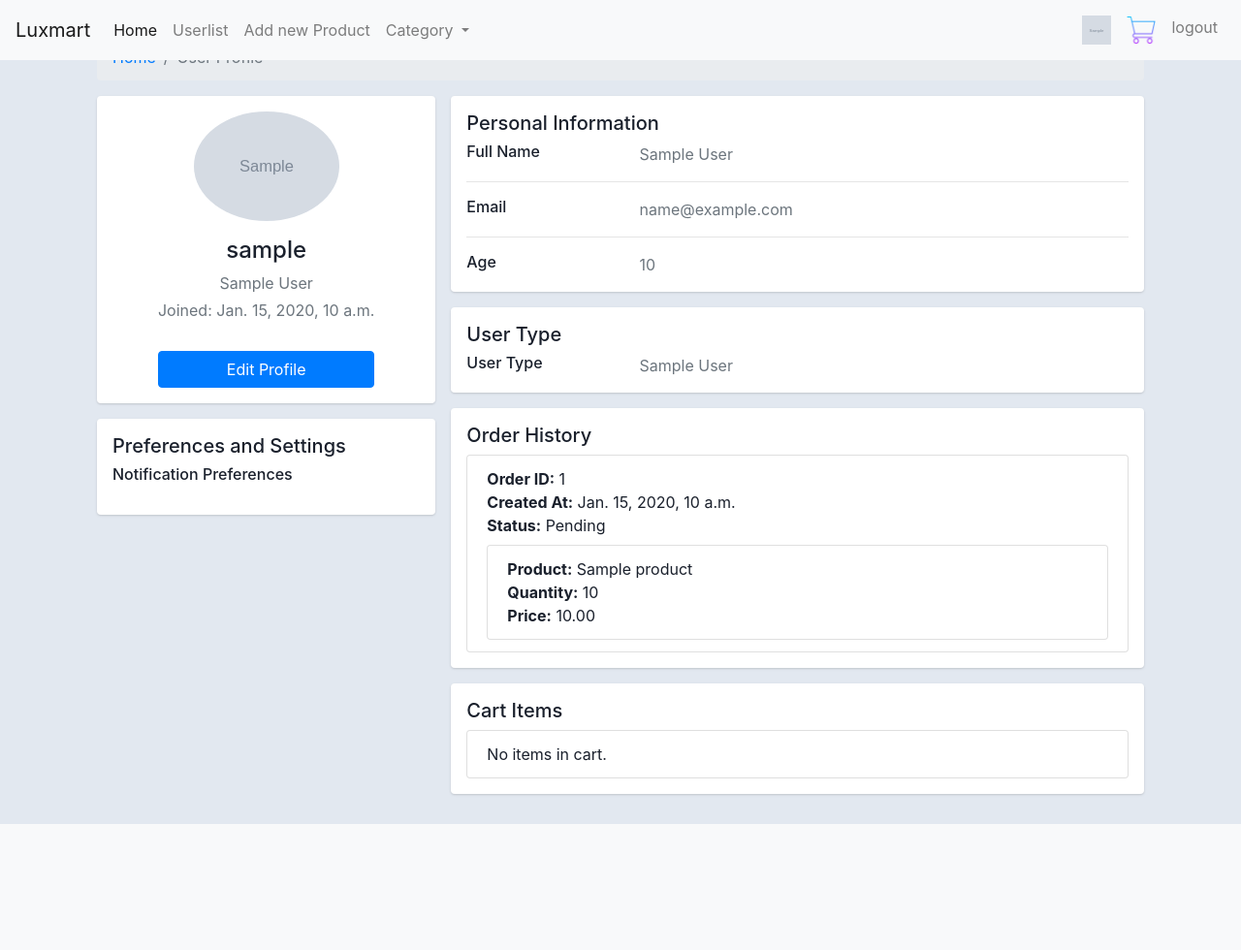
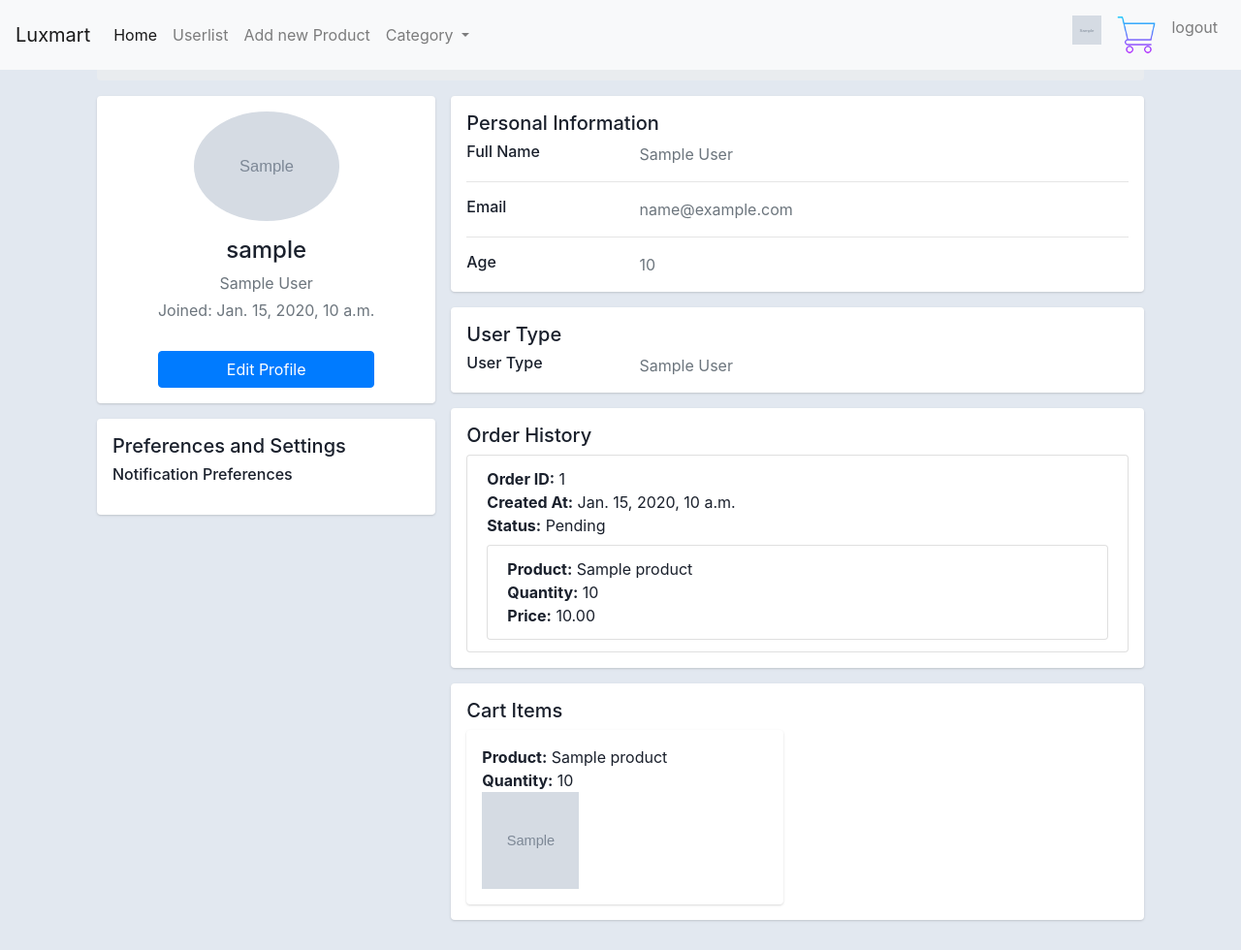
Before and after one commit to Er-shivam11/Ecommerce, a Django app: page /view_profile/ in a window 1280 px wide. Shown: the whole page at 97% size. Before the commit the page ends 850 px from the top, so only its background shows below. Run offline with Django 4.2, Linux system fonts and the light colour scheme; a user stored in the database is signed in; tables that the repository leaves empty hold one stand-in row (values such as "Sample post"); grey boxes marked "Sample" are stand-in pictures; some libraries are stand-ins or nearby versions.

Commit message:
added cart and coupon fun

```diff
--- a/luxmart/models.py
+++ b/luxmart/models.py
@@ -1,5 +1,6 @@
 from django.db import models
 from django.contrib.auth.models import AbstractUser
+from django.utils import timezone
 
 # Custom user type model
 class UserType(models.Model):
@@ -111,3 +112,16 @@ class SignUp(models.Model):
     last_name = models.CharField(max_length=100)
     email = models.EmailField(max_length=254)
     password = models.CharField(max_length=100)
+
+
+class Coupon(models.Model):
+    code = models.CharField(max_length=20, unique=True)
+    discount_percentage = models.PositiveIntegerField()
+    expiration_date = models.DateTimeField()
+    is_valid = models.BooleanField(default=True)
+
+    def __str__(self):
+        return self.code
+
+    def is_valid(self):
+        return self.is_valid and self.expiration_date > timezone.now()
--- a/luxmart/templates/header.html
+++ b/luxmart/templates/header.html
@@ -1,4 +1,30 @@
 {% load static %}
+<style>
+  .cart-icon-container {
+    position: relative;
+    display: inline-block;
+}
+
+.cart-image {
+    width: 40px; /* Adjust based on your image size */
+    height: 40px; /* Adjust based on your image size */
+}
+
+.badge {
+    position: absolute;
+    top: 40%;
+    left: 60%;
+    transform: translate(-50%, -50%);
+    padding: 0.3em 0.6em; /* Adjust padding for fit */
+    border-radius: 50%;
+    background-color: #00050a; /* Customize background color */
+    color: #fff; /* Customize text color */
+    font-size: 0.6em; /* Adjust font size if needed */
+    text-align: center;
+    line-height: 1; /* Ensures vertical alignment */
+}
+
+</style>
 <nav class="navbar fixed-top navbar-expand-lg navbar-light bg-light">
     <a class="navbar-brand" href="{% url 'home' %}">Luxmart</a>
     <button class="navbar-toggler" type="button" data-toggle="collapse" data-target="#navbarSupportedContent" aria-controls="navbarSupportedContent" aria-expanded="false" aria-label="Toggle navigation">
@@ -56,9 +82,19 @@
 
 
         <!-- Cart Icon (you can replace 'cart-icon.png' with your icon) -->
-        <li class="nav-item">
-          <a class="nav-link" href="{% url 'view_cart' %}"><img src="/static/images/o.png" alt="Cart" style="width: 30px; height: 30px;"></a>
-        </li>
+        <li class="nav-item" style="position: relative;">
+          <a class="nav-link" href="{% url 'view_cart' %}">
+              <div class="cart-icon-container">
+                  <img src="/static/images/o.png" alt="Cart" class="cart-image">
+                  {% if cart_item_count %}
+                      <span class="badge">{{ cart_item_count }}</span>
+                  {% endif %}
+              </div>
+          </a>
+      </li>
+
+
+
 
         <li class="nav-item">
           <a class="nav-link" href="{% url 'logout' %}">logout</a>
--- a/luxmart/templates/profile_view.html
+++ b/luxmart/templates/profile_view.html
@@ -27,6 +27,11 @@
 .card {
     box-shadow: 0 1px 3px 0 rgba(0,0,0,.1), 0 1px 2px 0 rgba(0,0,0,.06);
 }
+.cart-item-image {
+            width: 100px;  /* Fixed width */
+            height: 100px; /* Fixed height */
+            object-fit: cover; /* Ensure the image covers the area without distortion */
+        }
 
 .card {
     position: relative;
@@ -203,17 +208,30 @@
                     <div class="card mb-3">
                         <div class="card-body">
                             <h5>Cart Items</h5>
-                            <ul class="list-group">
-                                {% for cart_item in cart_items %}
-                                    <li class="list-group-item">
-                                        <strong>Product:</strong> {{ cart_item.product.name }} <br>
-                                        <strong>Quantity:</strong> {{ cart_item.quantity }} <br>
-                                        <strong>Date Added:</strong> {{ cart_item.date_added }}
-                                    </li>
-                                {% empty %}
-                                    <li class="list-group-item">No items in cart.</li>
-                                {% endfor %}
-                            </ul>
+                            <div class="row">
+                                {% if cart_items %}
+                                    {% for cart_item in cart_items %}
+                                        <div class="col-md-6">  <!-- 3 columns for Bootstrap grid (4 items per row) -->
+                                            <div class="card ">
+                                                <div class="card-body">
+                                                    <strong>Product:</strong> {{ cart_item.product.name }} <br>
+                                                    <strong>Quantity:</strong> {{ cart_item.quantity }} <br>
+
+                                                    {% if cart_item.product.image %}
+                                                        <img src="{{ cart_item.product.image.url }}" class="cart-item-image" alt="{{ cart_item.product.name }}" class="img-fluid" style="max-width: 100px; max-height: 100px;">
+                                                    {% else %}
+                                                        <p>No image available</p>
+                                                    {% endif %}
+                                                </div>
+                                            </div>
+                                        </div>
+                                    {% endfor %}
+                                {% else %}
+                                    <div class="col-12">
+                                        <p>No items in cart.</p>
+                                    </div>
+                                {% endif %}
+                            </div>
                         </div>
                     </div>
                 </div>
--- a/luxmart/templates/userlist.html
+++ b/luxmart/templates/userlist.html
@@ -10,7 +10,7 @@
     <meta name="viewport" content="width=device-width, initial-scale=1, shrink-to-fit=no">
     <link rel="stylesheet" href="{% static 'css/bootstrap.css' %}">
     <link rel="stylesheet" href="{% static 'css/fontawesome.css' %}">
-    <link rel="stylesheet" href="{% static 'css/style.css' %}">
+    <!-- <link rel="stylesheet" href="{% static 'css/style.css' %}"> -->
     <link rel="stylesheet" href="{% static 'css/responsive.css' %}">
 </head>
 <body>
--- a/luxmart/views.py
+++ b/luxmart/views.py
@@ -14,7 +14,8 @@ from django.http import HttpResponse
 from django.db.models import Q
 
 from django.shortcuts import render
-
+from .models import CartItem, Coupon
+from django.contrib import messages
 
 
 @login_required(login_url="login")
@@ -61,11 +62,13 @@ from .forms import ProfileUpdateForm
 
 def view_profile(request):
     user = request.user
-    orders = Order.objects.filter(email=user.email)  # Filter orders by the user's email or other identifier
+    orders = Order.objects.filter(email=user.email)
+    cart_items = CartItem.objects.filter(user=user)
 
     context = {
         'user': user,
-        'orders': orders
+        'orders': orders,
+         'cart_items': cart_items,
     }
     return render(request, 'profile_view.html', context)
 @login_required
@@ -178,7 +181,34 @@ def cos_and_access(request):
 def view_cart(request):
     cart_items = CartItem.objects.filter(user=request.user)
     total_price = sum(item.product.price * item.quantity for item in cart_items)
-    return render(request, 'cart.html', {'cart_items': cart_items, 'total_price': total_price})
+    discount = 0
+    coupon_code = request.GET.get('coupon_code', '')  # Get coupon code from the request
+
+    if coupon_code:
+        try:
+            coupon = Coupon.objects.get(code=coupon_code)
+            if coupon.is_valid:
+                discount = total_price * coupon.discount_percentage / 100
+            else:
+                messages.error(request, 'Invalid or expired coupon code.')
+        except Coupon.DoesNotExist:
+            messages.error(request, 'Coupon code does not exist.')
+
+    total_price_after_discount = total_price - discount
+    delivery_charges = 10  # You can modify this logic as needed
+
+    # Count the total number of items in the cart
+    cart_item_count = cart_items.aggregate(total_quantity=models.Sum('quantity'))['total_quantity'] or 0
+    print(cart_item_count)
+
+    return render(request, 'cart.html', {
+        'cart_items': cart_items,
+        'total_price': total_price,
+        'discount': discount,
+        'total_price_after_discount': total_price_after_discount,
+        'delivery_charges': delivery_charges,
+        'cart_item_count': cart_item_count,  # Add this line
+    })
 
 def add_to_cart(request, product_id):
     product = Product.objects.get(id=product_id)
```
Also changed, not shown: luxmart/templates/cart.html (+5 -4 lines), luxmart/migrations/0002_coupon.py (added).
